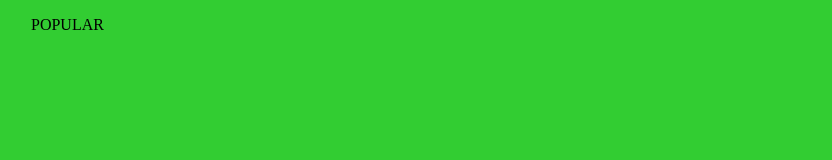
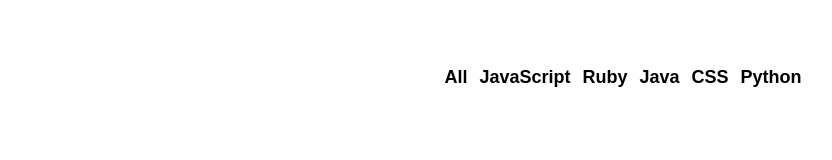
Before and after one commit to bmdoane/github-battle, a React app: page / in a window 1280 px wide. Shown: the whole page, without its empty margins (17-849 px from the left). Built offline with nearby package versions, Linux system fonts and the light colour scheme.

Commit message:
Navbar created and styled for position

```diff
--- a/app/components/Popular.js
+++ b/app/components/Popular.js
@@ -2,9 +2,17 @@
 
 export default class Popular extends React.Component {
   render() {
+    const languages = ['All', 'JavaScript', 'Ruby', 'Java', 'CSS', 'Python']
+
     return (
-      <ul>
-        POPULAR
+      <ul className='flex-center'>
+        {languages.map((language) => (
+          <li key={language}>
+            <button className='btn-clear nav-link'>
+              {language}
+            </button>
+          </li>
+        ))}
       </ul>
     )
   }
--- a/app/index.css
+++ b/app/index.css
@@ -1,3 +1,41 @@
+html, body, #app {
+  margin: 0;
+  height: 100%;
+  width: 100%;
+}
+
 body {
-  background: limegreen;
+  font-family: -apple-system,BlinkMacSystemFont,Segoe UI,Roboto,Oxygen-Sans,Ubuntu,Cantarell,Helvetica Neue,sans-serif;
 }
+
+ul {
+  padding: 0;
+}
+
+li {
+  list-style-type: none;
+}
+
+.container {
+  max-width: 1200px;
+  margin: 0 auto;
+  padding: 50px;
+}
+
+.flex-center {
+  display: flex;
+  justify-content: center;
+  align-items: center;
+}
+
+.btn-clear {
+  border: none;
+  background: transparent;
+}
+
+.nav-link {
+  font-size: 18px;
+  font-weight: bold;
+  text-decoration: none;
+  color: inherit;
+}
--- a/app/index.js
+++ b/app/index.js
@@ -6,7 +6,7 @@
 class App extends React.Component {
   render() {
     return (
-      <div>
+      <div className='container'>
         <Popular />
       </div>
     )
```
